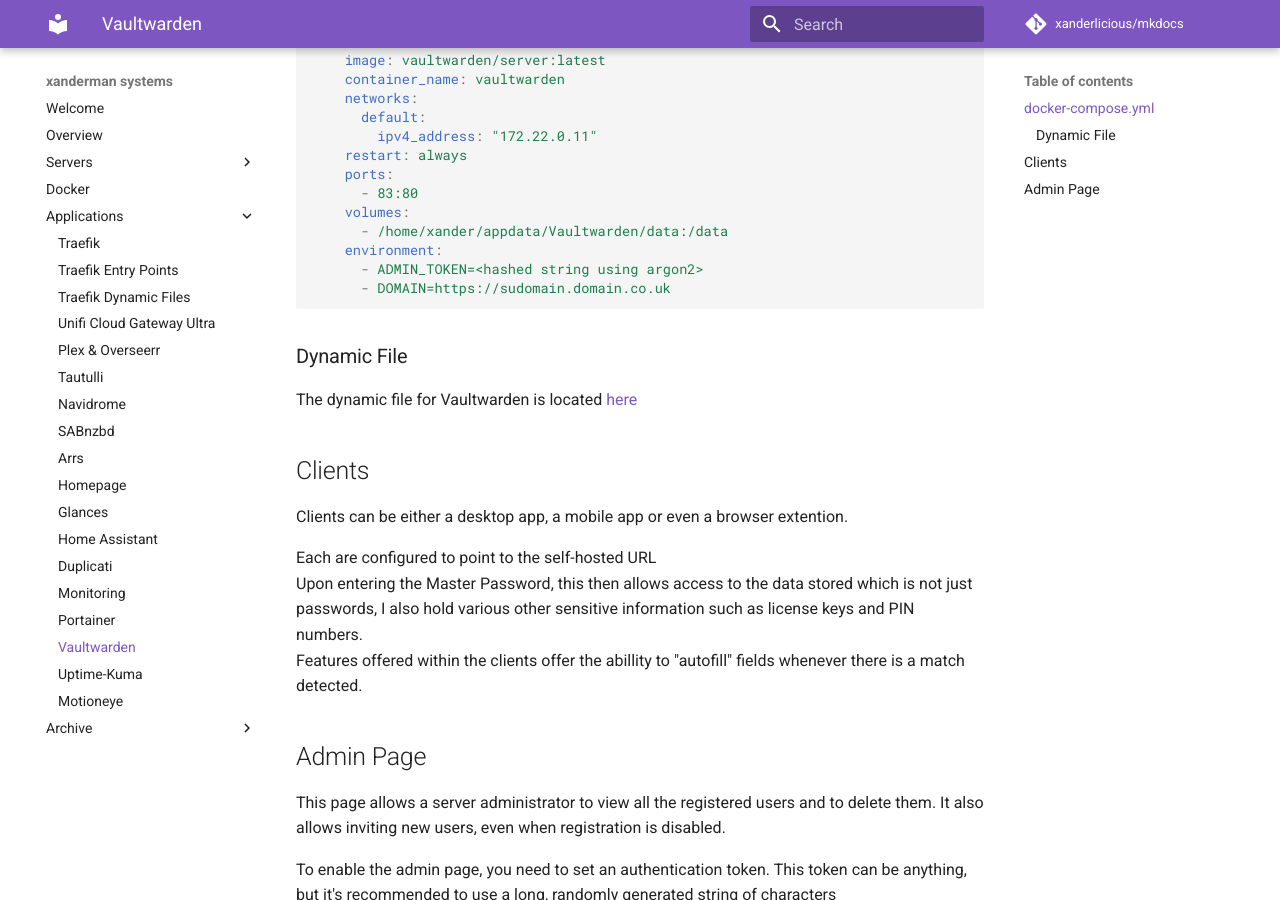
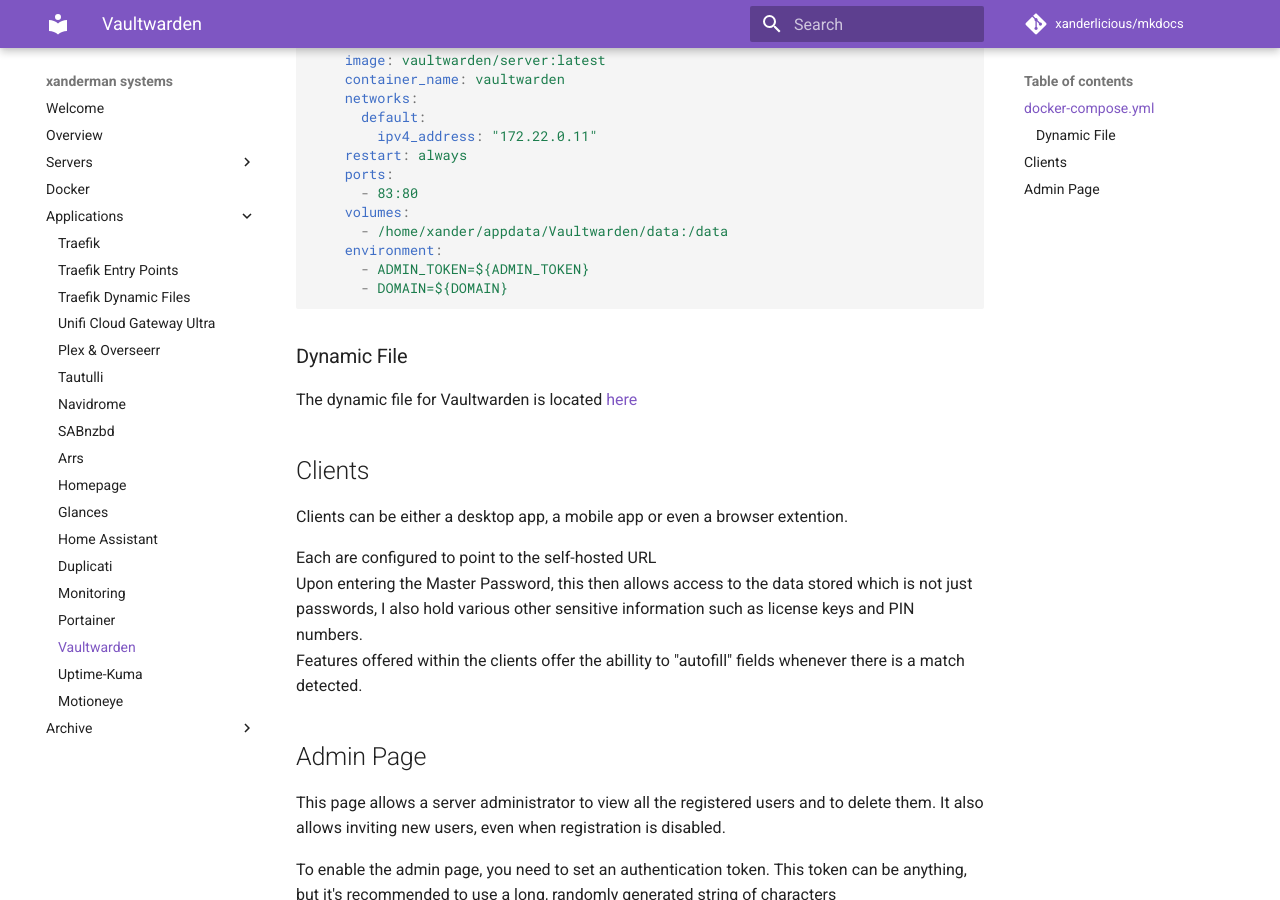
Before and after one commit to Xanderlicious/mkdocs, an MkDocs documentation site: the page built from docs/vaultwarden.md, in a window 1280 px wide and 900 px high, scrolled down 893 px. Built offline with MkDocs 1.6.1 and Material for MkDocs 9.7.7, drawn with Linux system fonts in a browser that asks for light colours; comment, search, counter and statistics services are not loaded.

Commit message:
corrected some spacing across these 4 files

````diff
--- a/docs/vaultwarden.md
+++ b/docs/vaultwarden.md
@@ -18,7 +18,7 @@
 
 ##docker-compose.yml
 
-```yaml
+``` yaml
 networks:
   default:
     name: cuthbert-network
@@ -37,8 +37,8 @@
     volumes:
       - /home/xander/appdata/Vaultwarden/data:/data
     environment:
-      - ADMIN_TOKEN=<hashed string using argon2>
-      - DOMAIN=https://sudomain.domain.co.uk
+      - ADMIN_TOKEN=${ADMIN_TOKEN}
+      - DOMAIN=${DOMAIN}
 ```
 ###Dynamic File
 
````
Also changed, not shown: docs/kuma.md (+3 -3 lines), docs/motioneye.md (+1 -1 lines), docs/portainer.md (+3 -3 lines).
